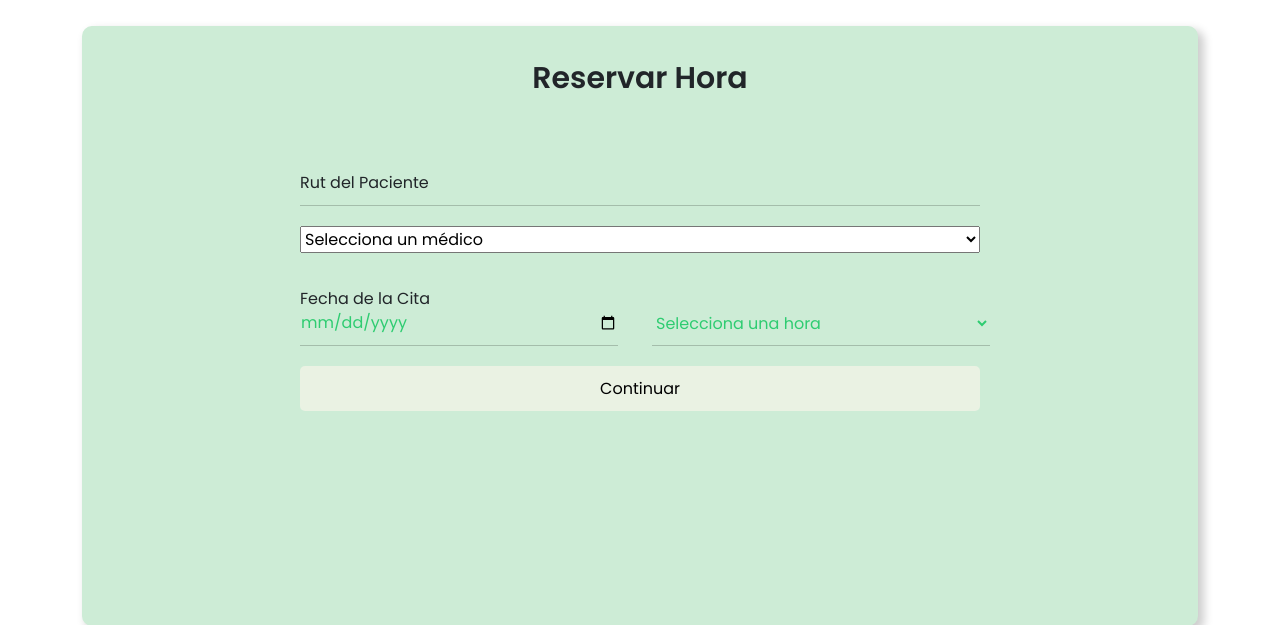
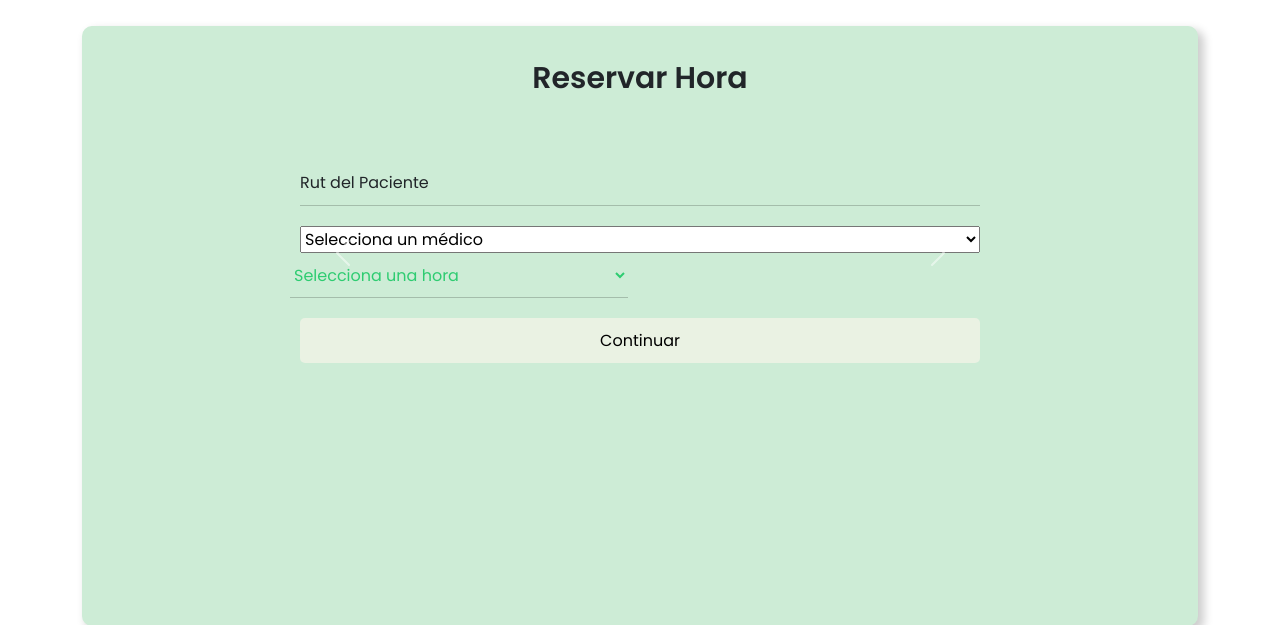
Before and after one commit to SamoooX/Galenos, a Django app: page /hora/ in a window 1280 px wide. Shown: the part 280-905 px from the top of the page. Run offline with Django 4.2, Linux system fonts and the light colour scheme; data that the repository does not hold is empty.

Commit message:
Agendar hora de paciente

```diff
--- a/app/static/css/hora.css
+++ b/app/static/css/hora.css
@@ -152,3 +152,18 @@ span a:hover{
         width: 100%;
     }
 }
+
+.carousel-item {
+    display: flex;
+    flex-direction: row;
+    align-items: center;
+    justify-content: space-around;
+    height: 100%;
+}
+
+.card {
+    width: 8rem; /* Ancho más pequeño */
+    margin-right: 5px; /* Espacio entre las cards */
+    font-size: 12px; /* Tamaño de fuente más pequeño */
+    cursor: pointer !important;
+}
--- a/app/static/js/hora.js
+++ b/app/static/js/hora.js
@@ -1,8 +1,68 @@
 $(document).ready(function () {
+    var rut_med = $("#medicos").val();
+    var fechaSeleccionada;
+    function cargarFechasIniciales() {
+        $.ajax({
+            url: 'https://galenos.samgarrido.repl.co/api/agendas/fechas',
+            type: 'POST',
+            data: JSON.stringify({
+                'rut_med': rut_med
+            }),
+            contentType: 'application/json',
+            success: function (data) {
+                cargarFechasEnCarrousel(data.fechas);
+            },
+            error: function (error) {
+                console.log('Error al cargar las fechas disponibles.');
+                console.log(error);
+            }
+        });
+    }
+
+    function cargarFechasEnCarrousel(fechas) {
+        var dateCarousel = $(".carousel-inner");
+        dateCarousel.empty();
+        var groupCounter = 0;
+
+        // Divide las fechas en grupos de 5
+        for (var i = 0; i < fechas.length; i++) {
+            var fecha = fechas[i];
+
+            // Crea un nuevo grupo de fechas si se han agregado 5
+            if (i % 5 === 0) {
+                groupCounter++;
+                var dateItem = $("<div>").addClass("carousel-item text-center");
+                if (groupCounter === 1) {
+                    dateItem.addClass("active");
+                }
+                dateCarousel.append(dateItem);
+            }
+            var dateItem = dateCarousel.children().eq(groupCounter - 1);
+            var div = $("<div>").addClass("row row-cols-1 row-cols-md-3 g-4");
+            var col = $("<div>").addClass("col text-center");
+            var card = $("<div>").addClass("card me-3 mb-3");
+            var cardBody = $("<div>").addClass("card-body");
+            var cardText = $("<div>").addClass("card-text");
+            cardText.text(fecha);
+            cardBody.append(cardText);
+            card.append(cardBody);
+            col.append(card)
+            div.append(col)
+            dateItem.append(div);
+
+            card.on("click", function() {
+                fechaSeleccionada = $(this).find(".card-body").text();
+                // Llama a la función para cargar las horas disponibles con la fecha seleccionada
+                cargarHorasDisponibles(fechaSeleccionada, rut_med);
+              });
+        }
+    }
+
+
+
+
     // Función para cargar horas disponibles
-    function cargarHorasDisponibles() {
-        var rut_med = $("#medicos").val();
-        var fecha = $("#fecha").val();
+    function cargarHorasDisponibles(fecha, rut_med) {
 
         $.ajax({
             url: 'https://galenos.samgarrido.repl.co/api/agendas/horas',
@@ -29,7 +89,10 @@ $(document).ready(function () {
     }
 
     // Escuchar cambios en el combo de médicos y la fecha
-    $("#medicos, #fecha").change(cargarHorasDisponibles);
+    $("#medicos").change(function () {
+        rut_med = $(this).val();
+        cargarFechasIniciales();
+    });
 
     function cancelarAgenda(rut_med, fecha, hora) {
         $.ajax({
@@ -56,7 +119,7 @@ $(document).ready(function () {
     function enviarDatos() {
         var rut_pac = $("#rut").val(); // Obtener el valor de rut del paciente
         var rut_med = $("#medicos").val(); // Obtener el valor del médico
-        var fecha = $("#fecha").val(); // Obtener el valor de la fecha
+        var fecha = fechaSeleccionada; // Obtener el valor de la fecha
         var hora = $("#hora").val(); // Obtener el valor de la hora
 
         console.log(rut_pac)
@@ -70,9 +133,9 @@ $(document).ready(function () {
             'rut_med': rut_med,
             'rut_pac': rut_pac,
             'rut_sec': 728364152,
-            'costo' : 15000,
-            'estado' : false,
-            'cancelado' : false
+            'costo': 15000,
+            'estado': false,
+            'cancelado': false
         };
 
         // Enviar los datos al servidor en formato JSON
--- a/app/templates/pac/hora.html
+++ b/app/templates/pac/hora.html
@@ -60,7 +60,8 @@
                         <form id="reserva-form" method="post">
                             {% csrf_token %}
                             <div class="input-field">
-                                <input type="text" class="input" id="rut" name="rut" required maxlength="9" pattern="\d{7,8}[\dkK]">
+                                <input type="text" class="input" id="rut" name="rut" required maxlength="9"
+                                    pattern="\d{7,8}[\dkK]">
                                 <label for="rut">Rut del Paciente</label>
                             </div>
 
@@ -73,17 +74,26 @@
                                 </select>
                             </div>
 
+
+                            <div id="carouselFechas" class="carousel slide" data-ride="carousel">
+                                <div id="carouselExample" class="carousel slide">
+                                    <div class="carousel-inner">
+
+                                    </div>
+                                    <button class="carousel-control-prev" type="button"
+                                        data-bs-target="#carouselExample" data-bs-slide="prev">
+                                        <span class="carousel-control-prev-icon" aria-hidden="true"></span>
+                                        <span class="visually-hidden">Previous</span>
+                                    </button>
+                                    <button class="carousel-control-next" type="button"
+                                        data-bs-target="#carouselExample" data-bs-slide="next">
+                                        <span class="carousel-control-next-icon" aria-hidden="true"></span>
+                                        <span class="visually-hidden">Next</span>
+                                    </button>
+                                </div>
+                            </div>
                             <div class="row">
                                 <div class="col-md-6">
-                                    <div class="input-field mt-4">
-                                        <label for="fecha">Fecha de la Cita</label><br>
-                                        <input type="date" class="input" id="fecha" name="fecha" required>
-                                    </div>
-                                </div>
-
-                                <div class="col-md-6">
-                                    <br>
-                                    <br>
                                     <select class="input" id="hora" name="hora" required>
                                         <option value="">Selecciona una hora</option>
                                     </select>
```
